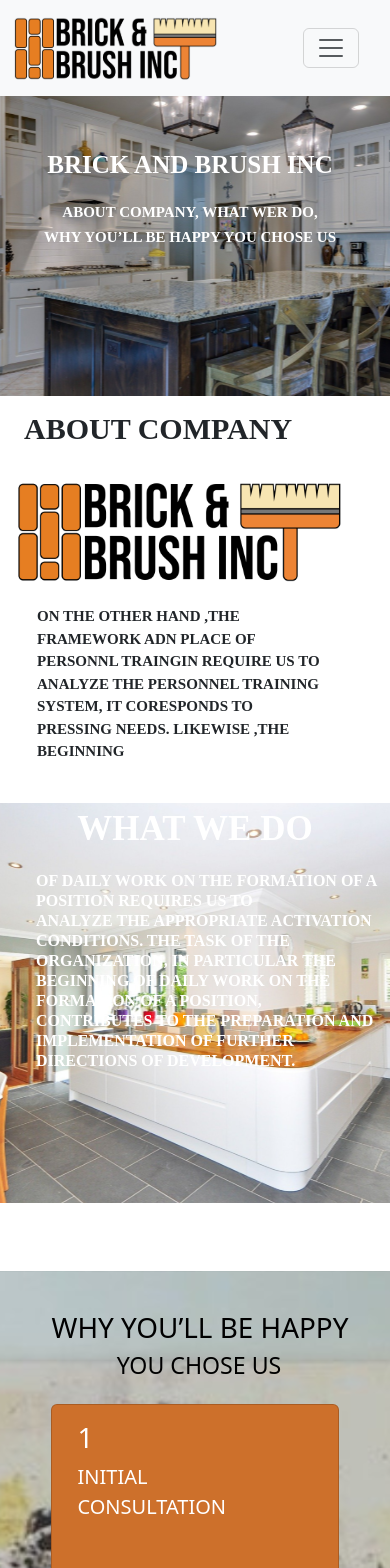
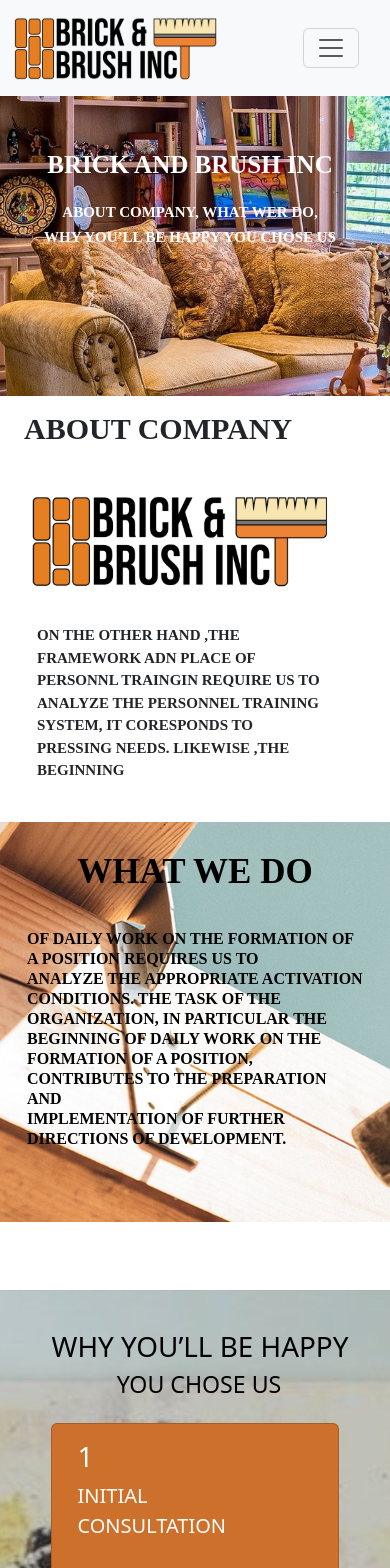
Before and after one commit to mazharrasheed/brick-and-brush, a React (Vite) app: page /brick-and-brush/aboutus in a window 390 px wide. Shown: the top 1568 px of the page. Built offline with nearby package versions, Linux system fonts and the light colour scheme; a web font is replaced by a local one.

Commit message:
deploying

```diff
--- a/src/assets/css/aboutus.css
+++ b/src/assets/css/aboutus.css
@@ -20,6 +20,22 @@
     font-weight: bold;
   }
 
+.banner2 .p1{
+    font-family:'Montserrat';
+    font-size: 60px;
+    font-weight: bold;
+    margin-left: -150px;
+  }
+  .banner2 .p3{
+    font-family:'Montserrat';
+    font-size: 30px;
+    line-height: 45px;
+    font-weight: bold;
+    margin-left: -150px;
+  }
+
+
+
 
   .aboutco .p1{
     font-family:'Montserrat';
@@ -32,7 +48,15 @@
     font-weight: bold;
   }
 
+.logo-image{
+  height: 170px;
+}
+
   @media (max-width: 576px) {
+
+.logo-image{
+  height: 117px;
+}
 
 .aboutco img{
     margin: 15px !important;
@@ -65,8 +89,6 @@
     justify-content: center
 }
 
-
-
 .banner1 .p1{
 
   font-size: 25px;
@@ -88,6 +110,8 @@
     font-weight: bold;
     justify-content: center;
     text-align: center;
+    margin-left: 0px !important;
+    color:black !important;
 
   }
   .banner2 .p2{
@@ -95,6 +119,7 @@
     font-size: 15px;
     line-height: 45px;
     font-weight: bold;
+
   }
 
   .banner2 .p3{
@@ -102,7 +127,10 @@
     font-size: 16px;
     line-height: 20px;
     font-weight: bold;
+    margin-left: 0px !important;
+    padding: 15px;
+    color:black !important;
+
   }
 
-
   }
--- a/src/layouts/aboutus/AboutCo.jsx
+++ b/src/layouts/aboutus/AboutCo.jsx
@@ -13,8 +13,8 @@ export default function AboutCo() {
                 </div>
 
                 <div className="row mt-5 ">
-                    <div className="col-md-6 justify-content-center mt-5 p-5">
-                        <img className=" mt-5 " src={image1} alt="briklogo" />
+                    <div className="col-md-6 justify-content-center p-5">
+                        <img className=" logo-image " src={image1} alt="briklogo" height={170} />
                     </div>
                     <div className="col-md-6 justify-content-center g-0">
                         <p className='p2'>
--- a/src/layouts/aboutus/Aboutus.jsx
+++ b/src/layouts/aboutus/Aboutus.jsx
@@ -8,11 +8,10 @@ import '../../assets/css/aboutus.css'
 import smallBannerImg from '../../assets/images/architecture.svg';
 export default function Aboutus() {
 
-  const text1="WHY YOU’LL BE HAPPY"
-  const text2="YOU CHOSE US"
+  const text1 = "WHY YOU’LL BE HAPPY"
+  const text2 = "YOU CHOSE US"
 
   return (
-
 
     <div>
       <Banner1></Banner1>
--- a/src/layouts/aboutus/Banner1.jsx
+++ b/src/layouts/aboutus/Banner1.jsx
@@ -1,5 +1,5 @@
 import React from 'react'
-import image1 from '../../assets/images/kitchen-ourwork.svg'
+import image1 from '../../assets/images/interior-g907cea68c_1920 .png'
 
 export default function Banner1() {
     return (
--- a/src/layouts/aboutus/Banner2.jsx
+++ b/src/layouts/aboutus/Banner2.jsx
@@ -1,5 +1,5 @@
 import React from 'react'
-import image1 from '../../assets/images/kitchen1-ourwork.svg'
+import image1 from '../../assets/images/Rectangle 115 .png'
 export default function Banner2() {
     return (
         <div className=' banner2 mt-4 mb-5 '
@@ -11,9 +11,9 @@ export default function Banner2() {
                 height: "400px",
             }}
         >
-            <div className="container">
+            <div className="container pt-4">
             <p className='p1 text-white  '> WHAT WE DO </p>
-            <p className='p3 text-white ms-4'>
+            <p className='p3 text-white'>
             OF DAILY WORK ON THE FORMATION OF A POSITION REQUIRES US TO <br />
             ANALYZE THE APPROPRIATE ACTIVATION CONDITIONS. THE TASK OF THE <br />
             ORGANIZATION, IN PARTICULAR THE BEGINNING OF DAILY WORK ON THE <br />
--- a/src/layouts/main/Banner.jsx
+++ b/src/layouts/main/Banner.jsx
@@ -1,17 +1,15 @@
 import React from 'react'
-
+import BannerImg from '../../assets/images/architecture-gf.svg';
 export default function Banenr() {
   return (
     <>
 
-
         <div className="banner">
-          <img className='img z-n1' src="images/architecture-gf.svg" alt="architecture" />
+          <img className='img z-n1' src={BannerImg} alt="architecture" />
           <p className='z-3 baner-text '>THE EASY, RELIABLE WAY <br />
             TO TAKE CARE OF YOUR  HOME</p>
         </div>
 
-
     </>
   )
 }
```
Also changed, not shown: src/assets/images/Rectangle 115 .png (added), src/assets/images/interior-g907cea68c_1920 .png (added). Lines whose indentation alone changed are shown as unchanged.
